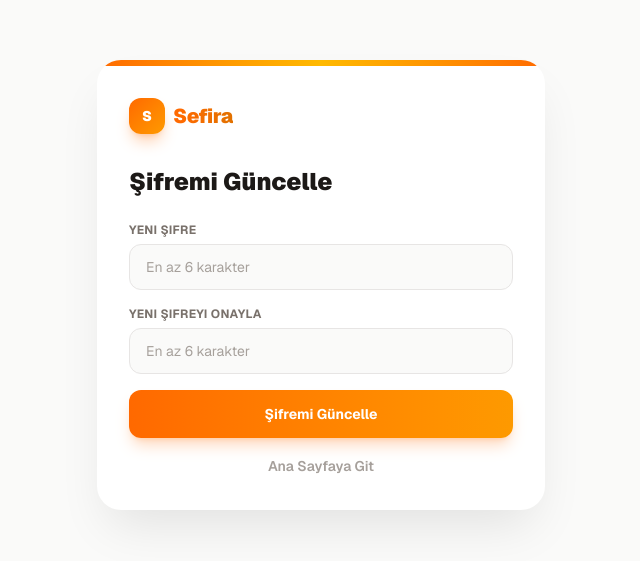
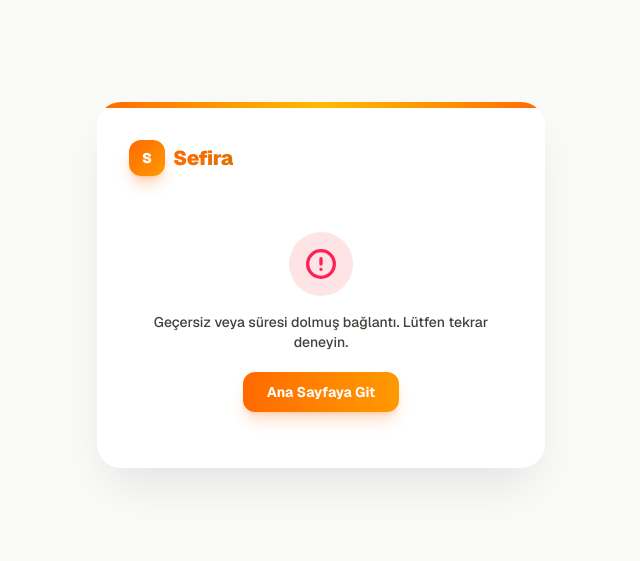
Before and after one commit to wjhyjxcg8s-cmd/sefira-app-, a Next.js app: page /reset-password in a window 1280 px wide. Shown: the part 115-676 px from the top of the page, without its empty margins (319-959 px from the left). Built offline with nearby package versions, Linux system fonts and the light colour scheme.

Commit message:
fix: reset password redirect URL with port 3000

```diff
--- a/app/components/AuthModal.tsx
+++ b/app/components/AuthModal.tsx
@@ -136,7 +136,7 @@ export default function AuthModal({ lang, onClose }: AuthModalProps) {
     setForgotLoading(true);
 
     const { error } = await supabase.auth.resetPasswordForEmail(forgotEmail, {
-      redirectTo: "http://178.105.209.146/reset-password",
+      redirectTo: "http://178.105.209.146:3000/reset-password",
     });
 
     if (error) {
--- a/app/reset-password/page.tsx
+++ b/app/reset-password/page.tsx
@@ -18,6 +18,7 @@ const t = {
     success: "Şifreniz güncellendi! Ana sayfaya yönlendiriliyorsunuz...",
     error: "Bir hata oluştu. Lütfen tekrar deneyin.",
     goHome: "Ana Sayfaya Git",
+    invalidLink: "Geçersiz veya süresi dolmuş bağlantı. Lütfen tekrar deneyin.",
   },
   en: {
     title: "Update Password",
@@ -31,6 +32,7 @@ const t = {
     success: "Your password has been updated! Redirecting to home...",
     error: "An error occurred. Please try again.",
     goHome: "Go to Home",
+    invalidLink: "Invalid or expired link. Please try again.",
   },
   fa: {
     title: "بروزرسانی رمز عبور",
@@ -44,6 +46,7 @@ const t = {
     success: "رمز عبور شما بروزرسانی شد! در حال انتقال به صفحه اصلی...",
     error: "خطایی رخ داد. لطفاً دوباره امتحان کنید.",
     goHome: "رفتن به صفحه اصلی",
+    invalidLink: "لینک نامعتبر یا منقضی شده. لطفاً دوباره تلاش کنید.",
   },
 };
 
@@ -52,6 +55,8 @@ export default function ResetPasswordPage() {
   const [lang, setLang] = useState<"tr" | "en" | "fa">("tr");
   const tr = t[lang];
 
+  // null = still checking, true = valid token, false = invalid/missing
+  const [tokenValid, setTokenValid] = useState<boolean | null>(null);
   const [newPassword, setNewPassword] = useState("");
   const [confirmPassword, setConfirmPassword] = useState("");
   const [loading, setLoading] = useState(false);
@@ -61,6 +66,24 @@ export default function ResetPasswordPage() {
   useEffect(() => {
     const saved = localStorage.getItem("sefira-lang") as "tr" | "en" | "fa" | null;
     if (saved === "tr" || saved === "en" || saved === "fa") setLang(saved);
+  }, []);
+
+  useEffect(() => {
+    const hash = window.location.hash.substring(1);
+    const params = new URLSearchParams(hash);
+    const accessToken = params.get("access_token");
+    const type = params.get("type");
+    const hashError = params.get("error");
+
+    if (hashError || !accessToken || type !== "recovery") {
+      setTokenValid(false);
+      return;
+    }
+
+    // Let Supabase pick up the session from the hash
+    supabase.auth.getSession().then(({ data: { session } }) => {
+      setTokenValid(!!session);
+    });
   }, []);
 
   useEffect(() => {
@@ -114,6 +137,30 @@ export default function ResetPasswordPage() {
               </Link>
             </div>
 
+            {tokenValid === false ? (
+              <div className="py-6 text-center">
+                <div className="w-16 h-16 rounded-full bg-rose-100 flex items-center justify-center mx-auto mb-4">
+                  <svg viewBox="0 0 24 24" fill="none" stroke="currentColor" strokeWidth={2.5} className="w-8 h-8 text-rose-500">
+                    <circle cx="12" cy="12" r="10" /><path strokeLinecap="round" d="M12 8v4m0 4h.01" />
+                  </svg>
+                </div>
+                <p className="text-stone-700 font-medium text-sm mb-5">{tr.invalidLink}</p>
+                <Link
+                  href="/"
+                  className="inline-block px-6 py-2.5 rounded-xl font-bold text-sm text-white bg-gradient-to-r from-orange-500 to-amber-500 shadow-lg shadow-orange-500/25 hover:opacity-90 transition-all active:scale-95"
+                >
+                  {tr.goHome}
+                </Link>
+              </div>
+            ) : tokenValid === null ? (
+              <div className="py-12 flex justify-center">
+                <svg className="animate-spin w-8 h-8 text-orange-500" viewBox="0 0 24 24" fill="none">
+                  <circle cx="12" cy="12" r="10" stroke="currentColor" strokeWidth="3" strokeOpacity="0.25" />
+                  <path d="M12 2a10 10 0 0 1 10 10" stroke="currentColor" strokeWidth="3" strokeLinecap="round" />
+                </svg>
+              </div>
+            ) : (
+              <>
             <h1 className="text-2xl font-black text-stone-900 mb-6">{tr.title}</h1>
 
             {success ? (
@@ -189,6 +236,8 @@ export default function ResetPasswordPage() {
                 </p>
               </form>
             )}
+              </>
+            )}
           </div>
         </div>
       </div>
```
